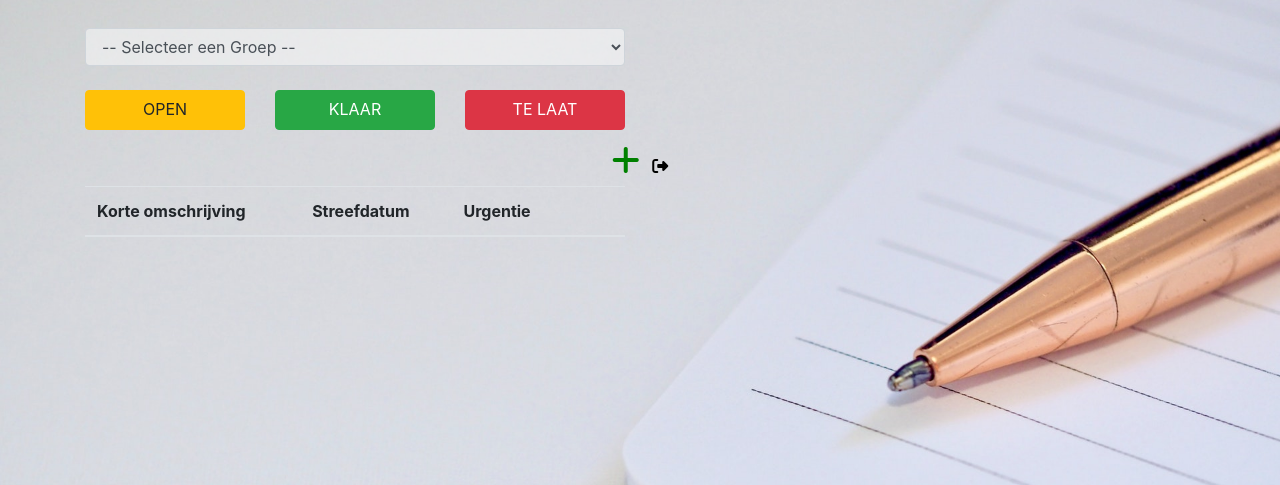
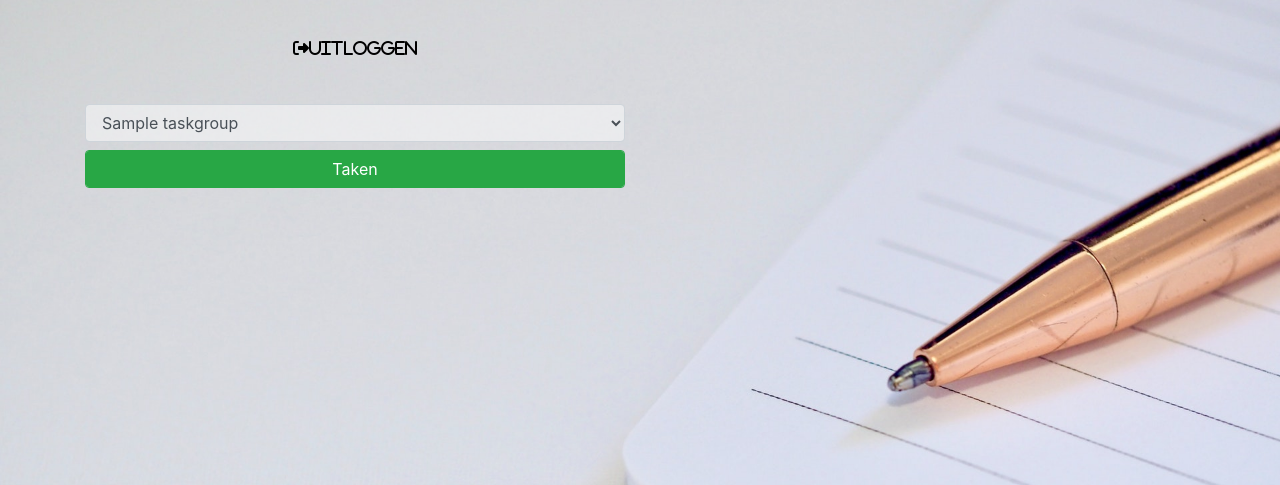
Before and after one commit to robbertdejong88/todo, a Django app: page / in a window 1280 px wide. Shown: the top 485 px of the page. Run offline with Django 3.2, Linux system fonts and the light colour scheme; a user stored in the database is signed in; tables that the repository leaves empty hold one stand-in row (values such as "Sample post"); lists and menus that the app fills with data are empty; some libraries are stand-ins or nearby versions.

Commit message:
added taskgroup

```diff
--- a/todo/forms.py
+++ b/todo/forms.py
@@ -25,7 +25,7 @@ class CreateTaskForm(ModelForm):
 			'short_description': TextInput(attrs={'class':'form-control transparant'}),
 			'description': Textarea(attrs={'class':'form-control transparant'}),
 			'target_date': DateInput(format=('%Y-%m-%d') ,attrs={'class':'datepicker form-control transparant'}),
-			'priority': Select(attrs={'class':'form-control transparant'}),
+			'priority': Select(attrs={'class':'form-control transparant'})
 
 		}
 		labels = {
--- a/todo/templates/todo/index.html
+++ b/todo/templates/todo/index.html
@@ -4,64 +4,18 @@
 
 <div class="row justify-content-start mt-3">
   <div class="col-6 my-col mt-1">
-    <form method='POST' action=#>
+    <a class="" href="{% url 'logout' %}"><i class="mb-5 fas fa-sign-out-alt">Uitloggen</i></a>
+    <form method='POST' action="{% url 'todo_tasks' %}">
       {% csrf_token %}
-      <select class="form-control transparant" id="make" name='selected_group' onchange="this.form.submit();">
-              <option disabled selected value> -- Selecteer een Groep -- </option>
+      <select class="form-control transparant" id="make" name='selected_group'>
           {% for group in groups %}
               <option value='{{group.id}}'>{{ group.name }}</option>
           {% endfor %}
+          <input class="btn btn-success form-control mt-2" type= "submit" value="Taken">
       </select>
     </form>
   </div>
 </div>
-<div class="row justify-content-start mt-3">
-<div class="col-md-2 my-col mt-1">
-  <a class="my-btn btn btn-warning" href="{% url 'todo_index' %}">OPEN</a>
-</div>
-<div class="col-md-2 my-col mt-1">
-  <a class="my-btn btn btn-success" href="{% url 'todo_done' %}">KLAAR</a>
-</div>
-<div class="col-md-2 my-col mt-1">
-  <a class="my-btn btn btn-danger" href="{% url 'todo_late' %}">TE LAAT</a>
-</div>
-<div class="col-md-6 text-center">
-</div>
-</div>
-
-<div class="row justify-content-center mt-3">
-<div class="col-6 text-center">
-  <a href="{% url 'todo_create' %}"><i class="fas fa-plus fa-2x"></i></a>
-  <a class="ml-2" href="{% url 'logout' %}"><i class="fas fa-sign-out-alt"></i></a>
-</div>
-</div>
 
 
-<div class="row justify-content-start mt-2">
-<div class="col-md-6">
-  <table class="table">
-    <thead>
-      <tr>
-        <th scope="col">Korte omschrijving</th>
-        <th scope="col">Streefdatum</th>
-        <th scope="col">Urgentie</th>
-        <th scope="col"></th>
-        <th scope="col"></th>
-      </tr>
-    </thead>
-    <tbody>
-      {% for task in tasks %}
-        <tr>
-          <td><a href="{% url 'todo_detail' task.id %}" title="">{{task.short_description}}</a></td>
-          <td>{{task.target_date|date:"d-m-Y"}}</td>
-          <td>{{task.priority}}</td>
-          <td><a href="{% url 'todo_finish' task.id%}"><i class="fas fa-check"></i></a></td>
-          <td><a class="confirm-delete" href="{% url 'todo_delete' task.id%}"><i class="far fa-trash-alt"></i></a></td>
-        </tr>
-      {% endfor %}
-    </tbody>
-  </table>
-</div>
-</div>
-
 {% endblock%}
--- a/todo/urls.py
+++ b/todo/urls.py
@@ -3,12 +3,13 @@ from . import views
 
 urlpatterns = [
     path('', views.index, name='todo_index'),
+    path('taken/', views.tasks, name='todo_tasks'),
     path('login/', views.login_view, name='login'),
     path('logout/', views.logout_view, name='logout'),
     path('taak/<int:id>', views.detail_task, name='todo_detail'),
     path('klaar/', views.finished, name='todo_done'),
     path('laat/', views.late, name='todo_late'),
-    path('nieuw/', views.create_task, name='todo_create'),
+    path('nieuw/<int:id>', views.create_task, name='todo_create'),
     path('finish/<int:id>', views.finish_task, name='todo_finish'),
     path('unfinish/<int:id>', views.unfinish_task, name='todo_unfinish'),
     path('delete/<int:id>', views.delete_task, name='todo_delete'),
--- a/todo/views.py
+++ b/todo/views.py
@@ -41,14 +41,28 @@ def logout_view(request):
 
 @login_required
 def index(request):
-	tasks = Task.objects.filter(finished=False).order_by('target_date')
 	groups = TaskGroup.objects.filter(user=request.user).filter(accepted=request.user)
 	qs = {
-		'tasks':tasks,
 		'groups':groups
 	}
 
 	return render(request, 'todo/index.html', qs)
+
+@login_required
+def tasks(request):
+	taskgroup_id = request.POST['selected_group']
+	taskgroup = TaskGroup.objects.get(id=taskgroup_id)
+
+	tasks = Task.objects.filter(task_group=taskgroup).filter(finished=False)
+
+	qs = {
+		'tasks':tasks,
+		'taskgroup':taskgroup
+	}
+
+	return render(request, 'todo/tasks.html', qs)
+
+
 
 @login_required
 def finished(request):
@@ -71,15 +85,16 @@ def late(request):
 	return render(request, 'todo/late.html', qs)
 
 @login_required
-def create_task(request):
+def create_task(request, id):
 
 	if request.method == 'POST':
-		form = CreateTaskForm(request.POST)
-		print(request.POST.get('target_date'))
+		taskgroup = TaskGroup.objects.get(id=id)
+		task = Task(task_group=taskgroup)
+		form = CreateTaskForm(request.POST, instance=task)
 		if form.is_valid():
 			form.save()
 			messages.success(request, f'Nieuwe taak opgeslagen')
-			return redirect('todo_index')
+			return redirect('todo_tasks', taskgroup.id)
 		else:
 			print(form.errors)
 
```
Also changed, not shown: todo/templates/todo/tasks.html (added, +59 -0 lines).
